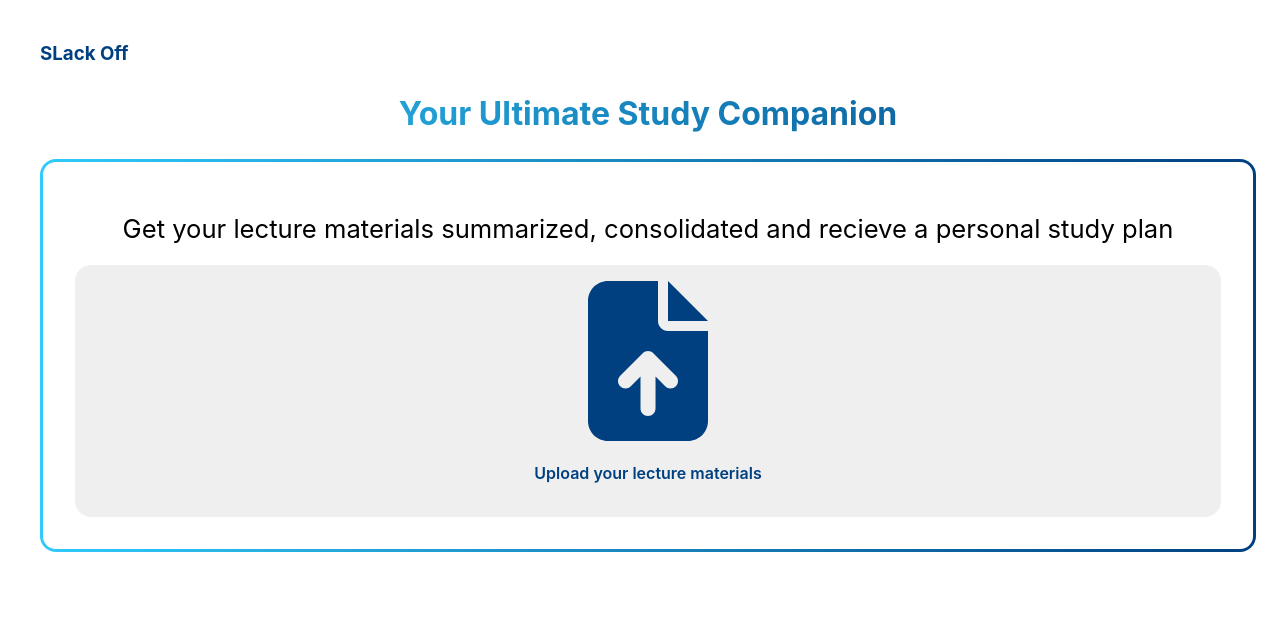
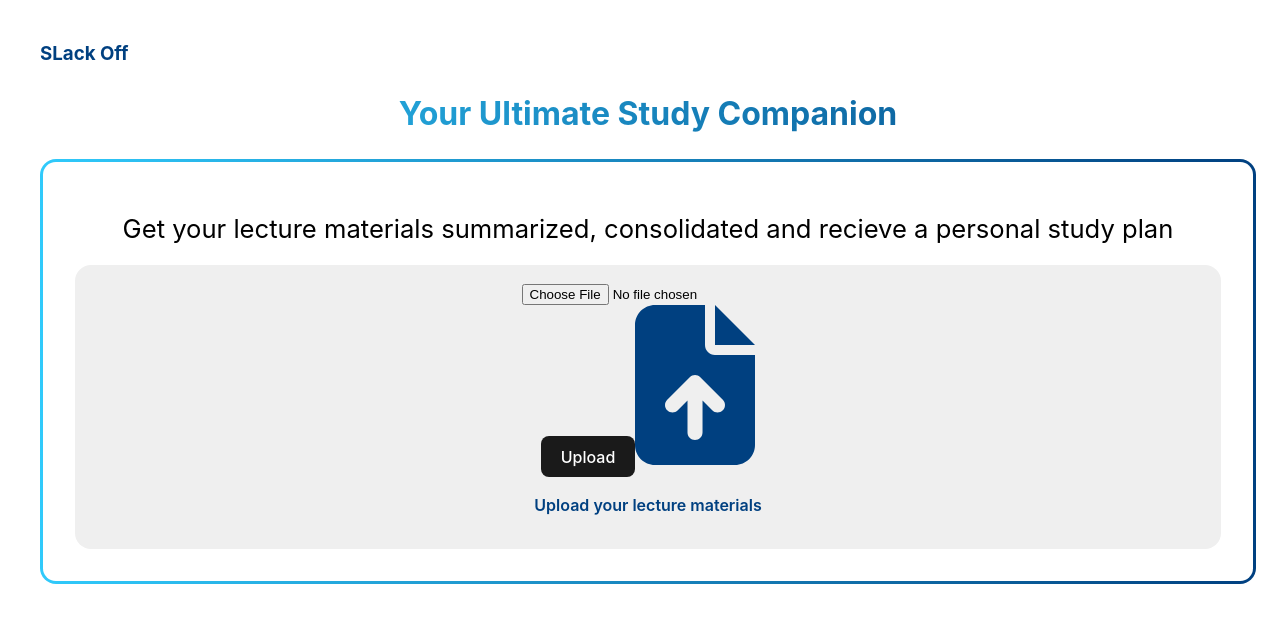
Before and after one commit to TylerKerswell/slack-off, a React (Vite) app in the folder frontend/: page / in a window 1280 px wide. Shown: the top 622 px of the page. Built offline with nearby package versions, Linux system fonts and the light colour scheme.

Commit message:
sussy maximus upload file

```diff
--- a/frontend/src/App.tsx
+++ b/frontend/src/App.tsx
@@ -1,5 +1,50 @@
 import './App.css'
 import { UploadIcon } from './Links';
+
+import { ChangeEvent, useState } from 'react';
+
+function FileUploadSingle() {
+  const [file, setFile] = useState<File>();
+
+  const handleFileChange = (e: ChangeEvent<HTMLInputElement>) => {
+    if (e.target.files) {
+      setFile(e.target.files[0]);
+    }
+  };
+
+  const handleUploadClick = () => {
+    if (!file) {
+      return;
+    }
+
+    // 👇 Uploading the file using the fetch API to the server
+    fetch('https://httpbin.org/post', {
+      method: 'POST',
+      body: file,
+      // 👇 Set headers manually for single file upload
+      headers: {
+        'content-type': file.type,
+        'content-length': `${file.size}`, // 👈 Headers need to be a string
+      },
+    })
+      .then((res) => res.json())
+      .then((data) => console.log(data))
+      .catch((err) => console.error(err));
+  };
+
+  return (
+    <div>
+      <input type="file" onChange={handleFileChange} />
+
+      <div>{file && `${file.name} - ${file.type}`}</div>
+
+      <button onClick={handleUploadClick}>Upload</button>
+      <UploadIcon />
+    </div>
+  );
+}
+
+
 function App() {
 
   return (
@@ -13,9 +58,7 @@ function App() {
             consolidated and recieve a personal study plan</p>
 
           <div id='uploadwrapper'>
-            <a>
-              <UploadIcon />
-            </a>
+            <FileUploadSingle />
             <span className='uploadphrase'>Upload your lecture materials</span>
           </div>
         </div>
```
